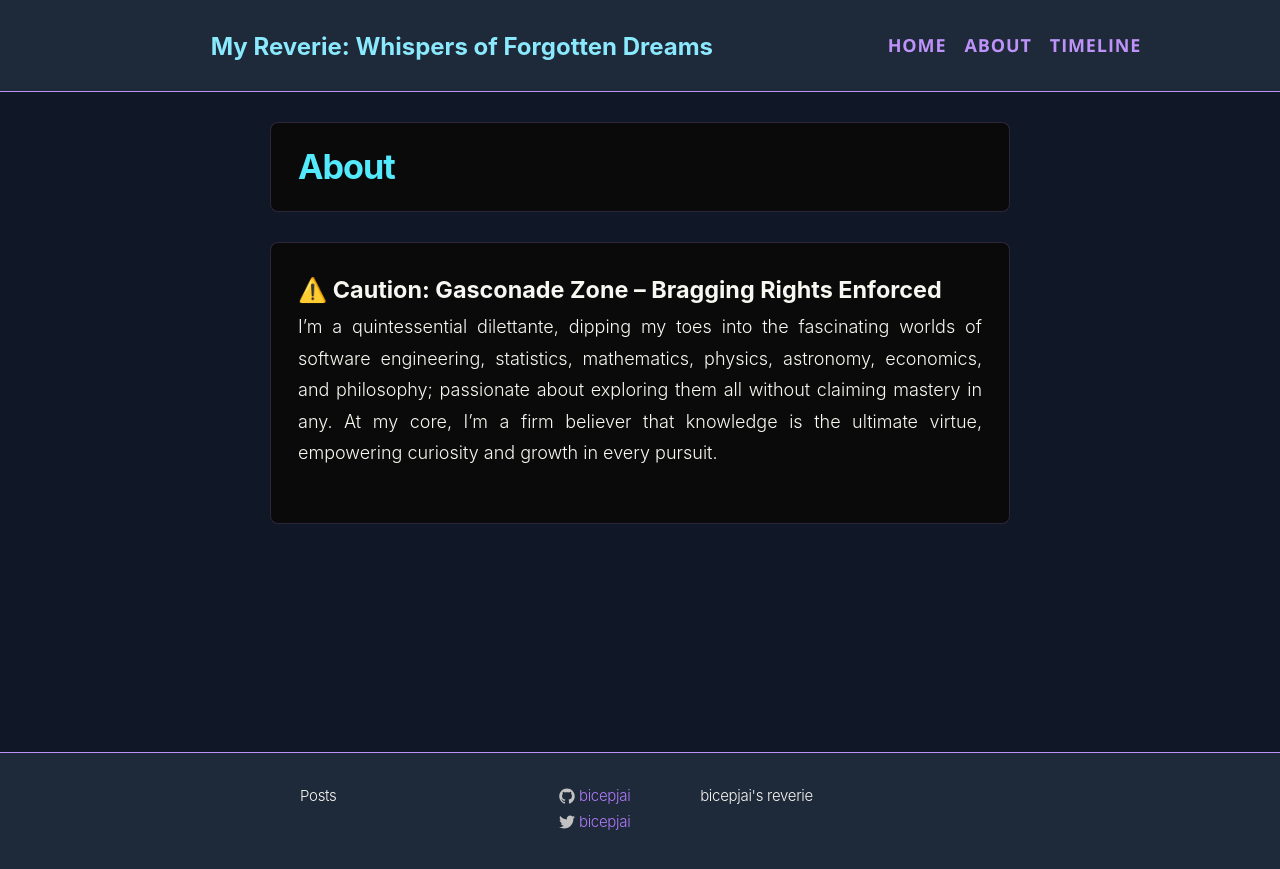
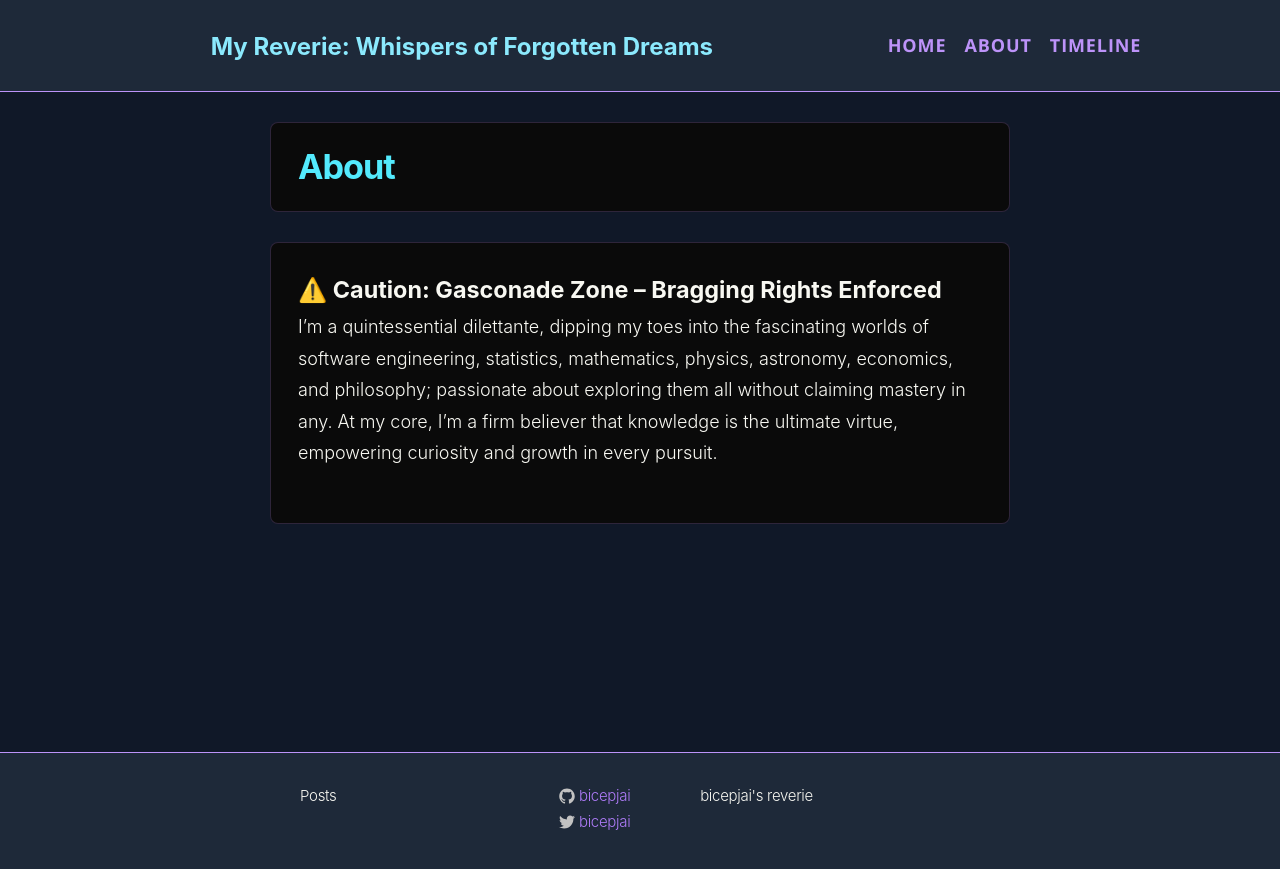
Before and after one commit to bicepjai/bicepjai.github.io, a Jekyll site: the page built from pages/about.md, in a window 1280 px wide. Shown: the top 869 px of the page. Built offline with Jekyll 4.4.1, drawn with Linux system fonts in a browser that asks for light colours; nearby versions of some CDN libraries; emoji names are drawn with the system emoji font.

Commit message:
Fix text justification and post title spacing issues
Fixed spacing issues where text was being stretched to fill width with extra spaces between words. Changed text alignment from justify to left and removed forced width on post titles.

Changes:
- Remove text-align: justify from .page-content (fixes stretched text)
- Remove width: 100% from .post-link (fixes post title spacing)
- Add .DS_Store to .gitignore

🤖 Generated with [Claude Code](https://claude.com/claude-code)

Co-Authored-By: Claude <noreply@anthropic.com>

```diff
--- a/_sass/_layout.scss
+++ b/_sass/_layout.scss
@@ -177,7 +177,7 @@
  * ============================================== */
     .page-content {
         padding: $spacing-unit 0;
-        text-align: justify;
+        text-align: left;
         flex: 1 0 auto;
     }
 
@@ -236,7 +236,6 @@
         letter-spacing: -1px;
         color: $accent-cyan;
         display: block;
-        width: 100%;
 
         @include media-query($on-palm) {
             font-size: 1.33em;
```
Also changed, not shown: 1 other file.
